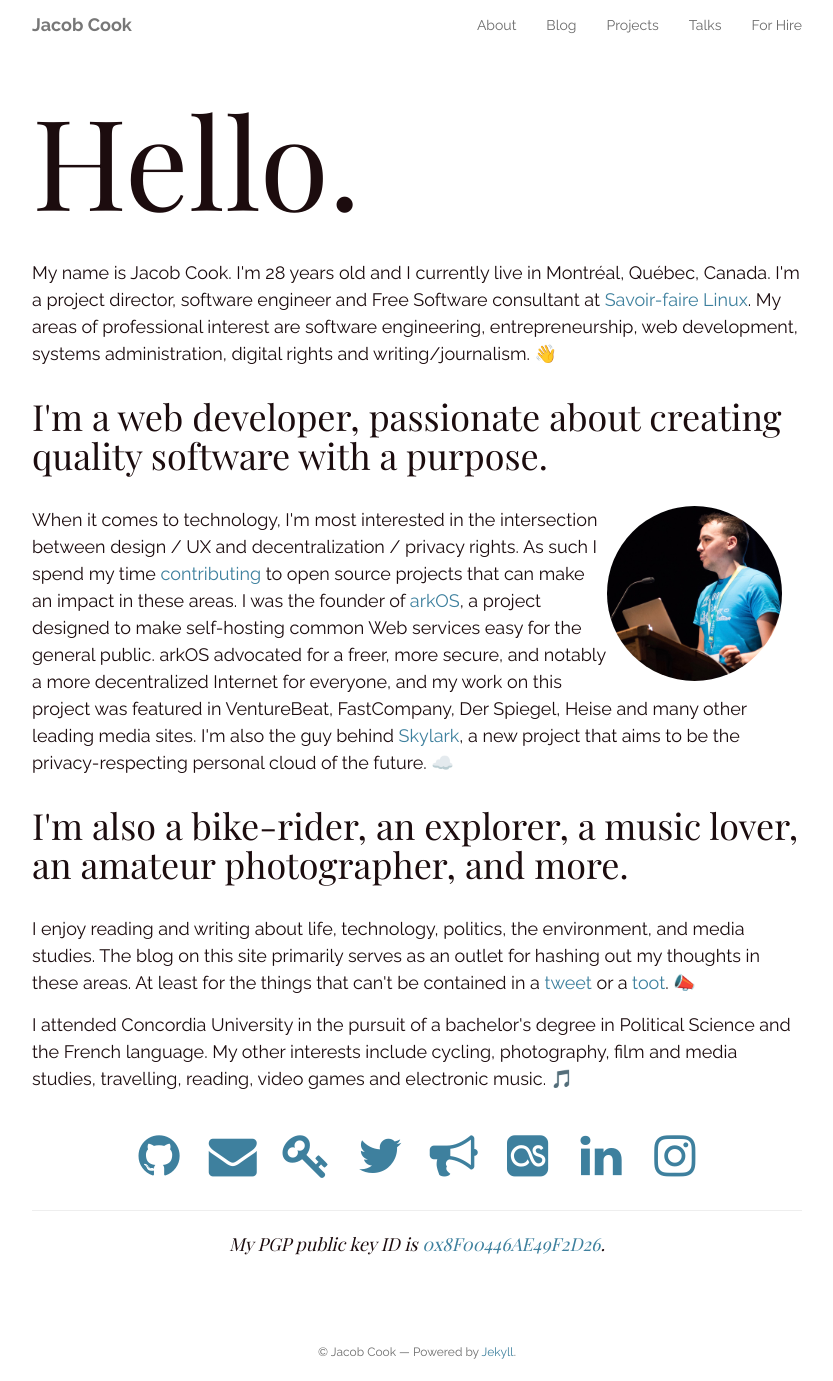
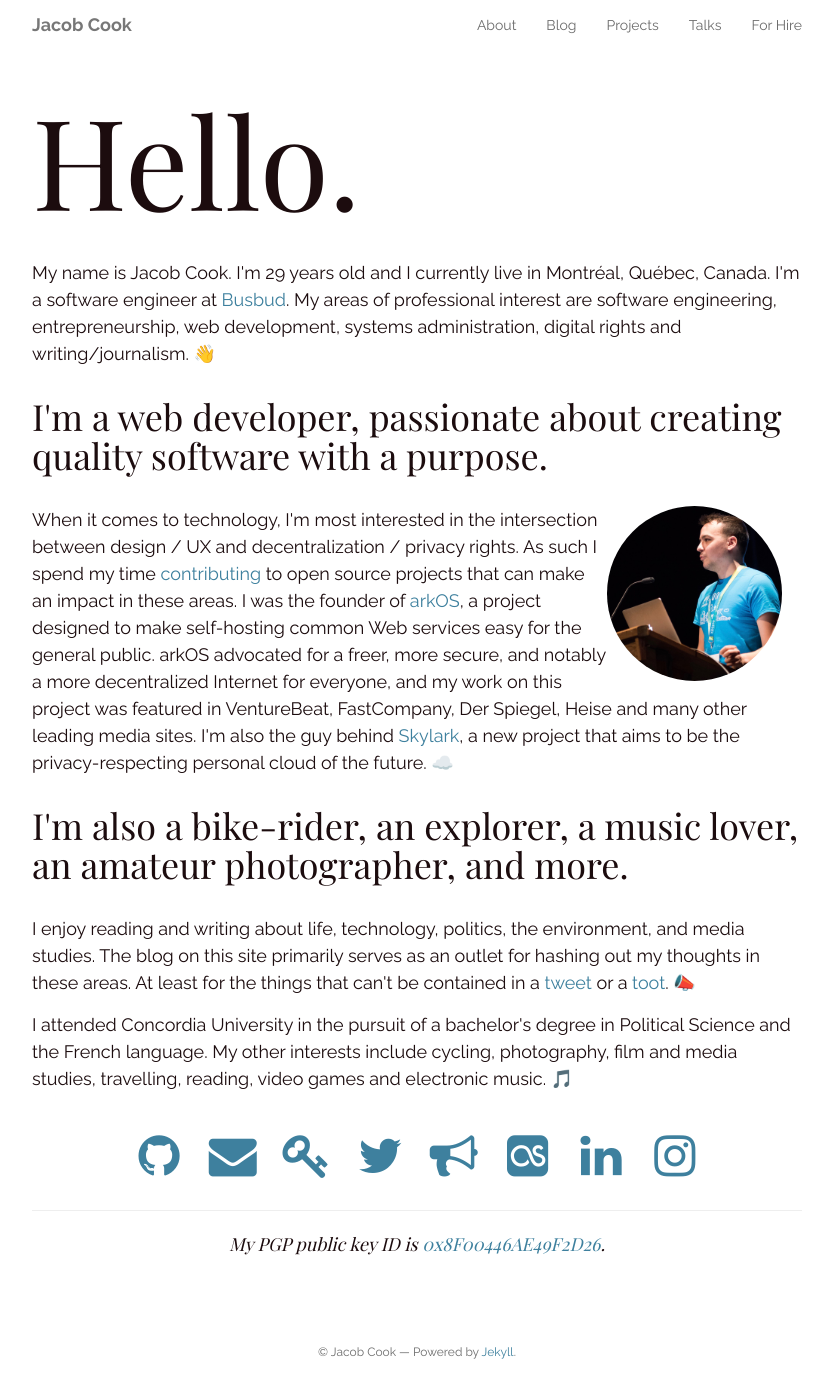
Before and after one commit to peakwinter/peakwinter.net, a Jekyll site: the page built from about.html, in a window 1280 px wide. Shown: the whole page, without its empty margins (223-1056 px from the left). Built offline with Jekyll 4.4.1, drawn with Linux system fonts in a browser that asks for light colours; nearby versions of some CDN libraries.

Commit message:
[ci skip] Happy birthday to me

```diff
--- a/about.html
+++ b/about.html
@@ -5,7 +5,7 @@
 
 <h1>Hello.</h1>
 
-<p>My name is Jacob Cook. I'm 28 years old and I currently live in Montréal, Québec, Canada. I'm a project director, software engineer and Free Software consultant at <a href="https://www.savoirfairelinux.com">Savoir-faire Linux</a>. My areas of professional interest are software engineering, entrepreneurship, web development, systems administration, digital rights and writing/journalism. 👋</p>
+<p>My name is Jacob Cook. I'm 29 years old and I currently live in Montréal, Québec, Canada. I'm a software engineer at <a href="https://busbud.com">Busbud</a>. My areas of professional interest are software engineering, entrepreneurship, web development, systems administration, digital rights and writing/journalism. 👋</p>
 
 <h4>I'm a web developer, passionate about creating quality software with a purpose.</h4>
 
```
